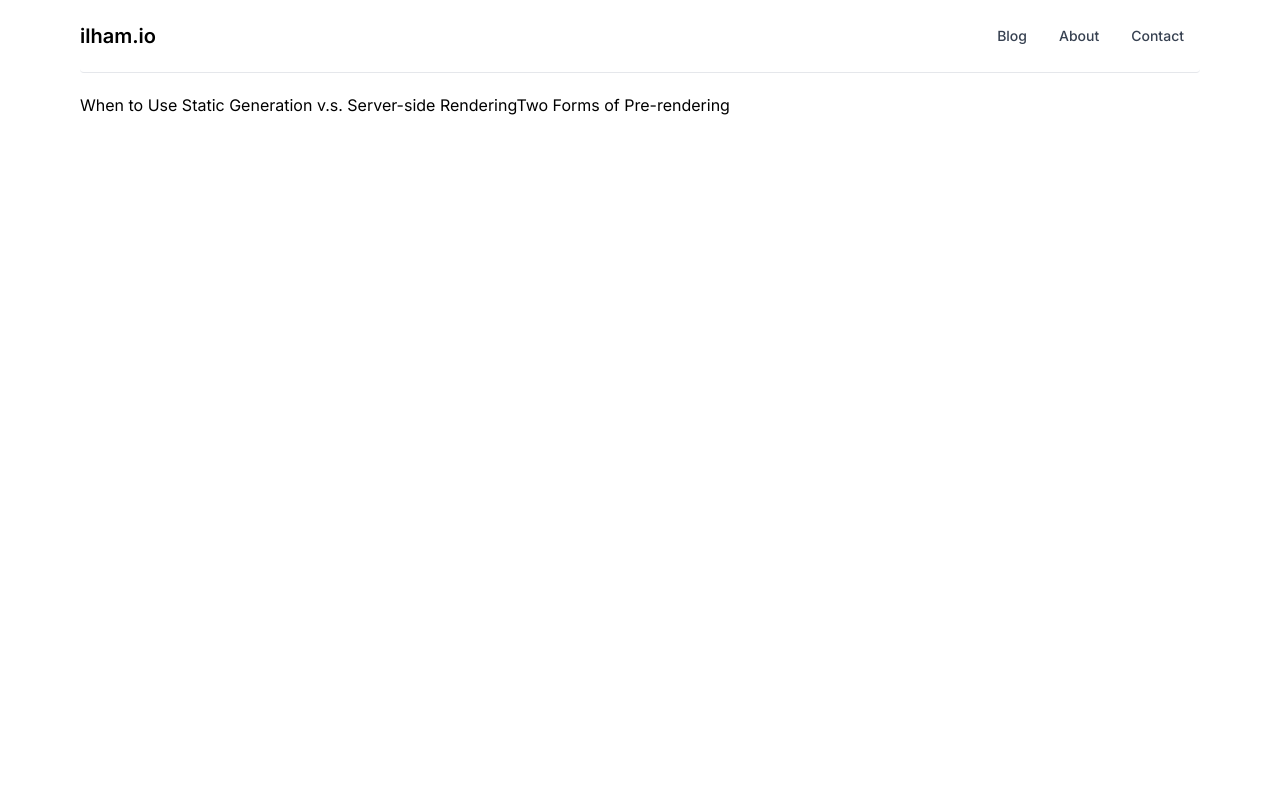
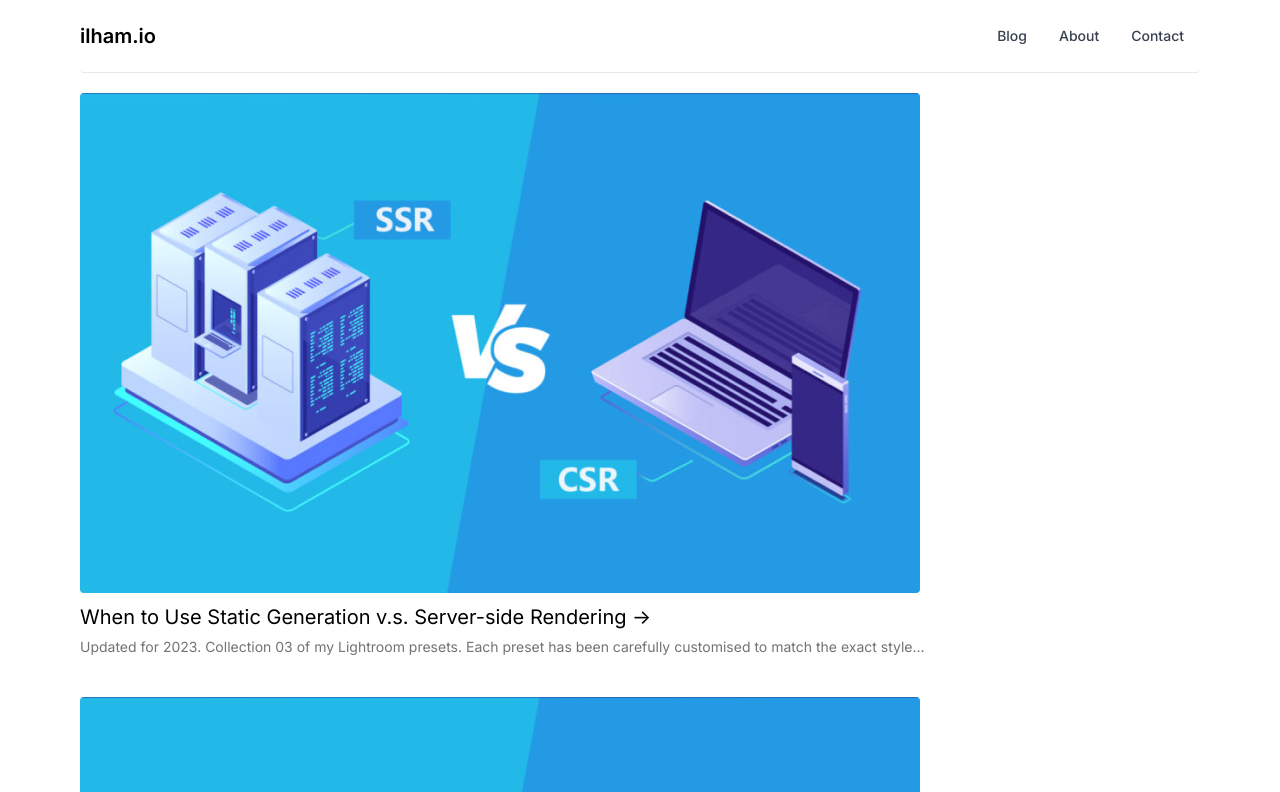
Before and after one commit to ilhamprabaswara/ilham.cc, a Next.js app: page /blog in a window 1280 px wide. Shown: the top 792 px of the page. Built offline with nearby package versions, Linux system fonts and the light colour scheme.

Commit message:
Styling and map blog post

```diff
--- a/pages/blog/index.js
+++ b/pages/blog/index.js
@@ -7,9 +7,23 @@ export default function Blog({ allPostsData }) {
     return (
         <Layout>
             <NavBar />
-            {allPostsData.map(({ date, title, slug }) => (
-                <Link href={`blog/${slug}`}>{title}</Link>
-            ))}
+            <div className="grid gap-10">
+                {allPostsData.map(({ date, img, slug, title }) => (
+                    <>
+                        <article id={slug}>
+                            <img className="rounded mb-[10px]" src={img} />
+                            <h2 className="mb-[5px] text-xl">
+                                <Link href={`blog/${slug}`}>{`${title} ->`}</Link>
+                            </h2>
+                            <div>
+                                <p className="text-[14px] text-neutral-500">
+                                    Updated for 2023. Collection 03 of my Lightroom presets. Each preset has been carefully customised to match the exact style…
+                                </p>
+                            </div>
+                        </article>
+                    </>
+                ))}
+            </div>
         </Layout>
     )
 }
--- a/posts/pre-rendering.md
+++ b/posts/pre-rendering.md
@@ -2,7 +2,7 @@
 title: 'Two Forms of Pre-rendering'
 date: '2020-01-01'
 author: 'Ilham Prabaswara'
-img: ''
+img: '/img/csr-ssr.png'
 excerpt: 'Types of pre-rendering on a web applications'
 ---
 
--- a/styles/globals.css
+++ b/styles/globals.css
@@ -4,5 +4,5 @@
 @tailwind utilities;
 
 body {
-    font-family: Inter;
+    font-family: 'Inter', sans-serif;
 }
```
Also changed, not shown: public/img/csr-ssr.png (added).
